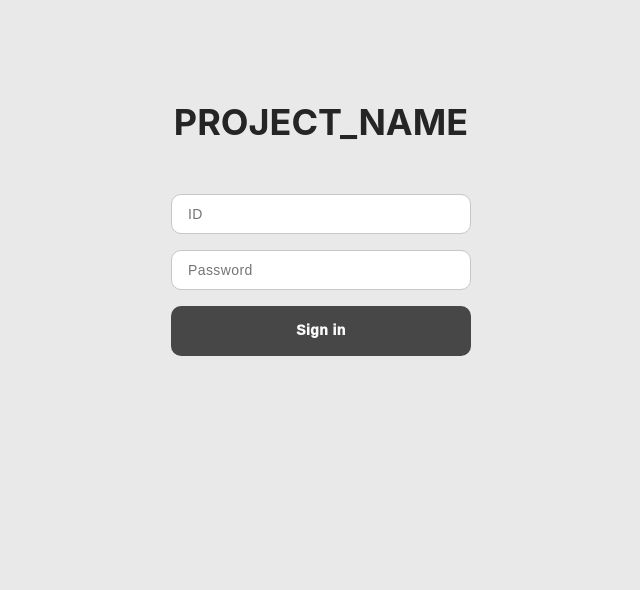
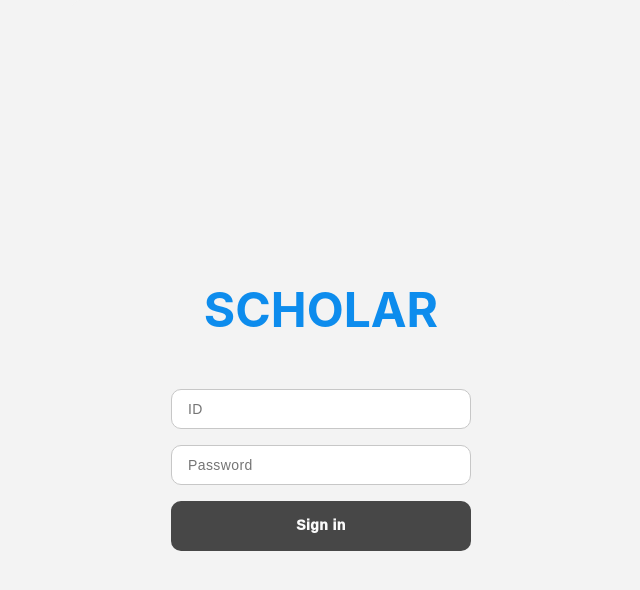
Before and after one commit to taeho-choi/tutoring-platform, a React (Create React App) app: page / in a window 1280 px wide. Shown: the top 590 px of the page, without its empty margins (319-959 px from the left). Built offline with nearby package versions, Linux system fonts and the light colour scheme.

Commit message:
set logo color

```diff
--- a/src/LoginPage.css
+++ b/src/LoginPage.css
@@ -1,6 +1,6 @@
 .LoginPage {
   text-align: center;
-  background-color: #e9e9e9;
+  background-color: #f3f3f3;
   color: rgb(37, 37, 37);
   min-height: 100vh;
 }
@@ -11,9 +11,9 @@
   /* border: 1px solid rgb(199, 199, 199); */
   border: none;
   border-radius: 10px;
-  background-color: #e9e9e9;
+  background-color: #f3f3f3;
   margin: auto;
-  padding-top: 100px;
+  padding-top: 280px;
 }
 
 .LoginBox input {
@@ -63,7 +63,12 @@
 
 .LoginPage .Logo {
   margin-bottom: 50px;
-  font-size: 36px;
+  font-size: 48px;
   font-weight: 700;
   cursor: pointer;
+  color: #0d8ced;
 }
+
+.LoginPage a {
+  color: #0d8ced;
+}
--- a/src/LoginPage.js
+++ b/src/LoginPage.js
@@ -4,7 +4,9 @@ const LoginPage = () => {
   return (
     <div className="LoginPage">
       <div className="LoginBox">
-        <div className="Logo">PROJECT_NAME</div>
+        <div className="Logo">
+          <a>S</a>CHOLAR
+        </div>
         <input placeholder="ID"></input>
         <input placeholder="Password"></input>
         <button className="loginBtn">Sign in</button>
```
